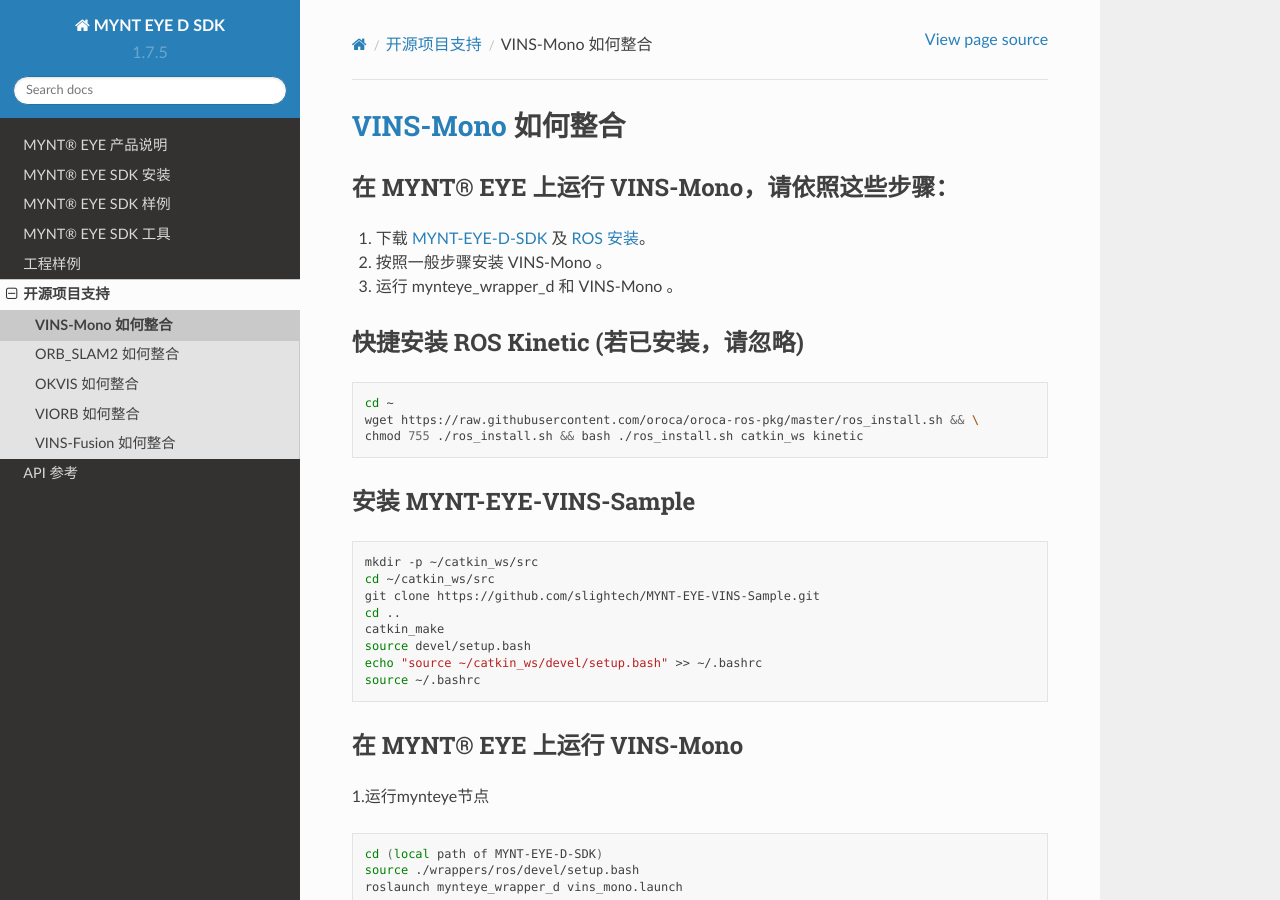
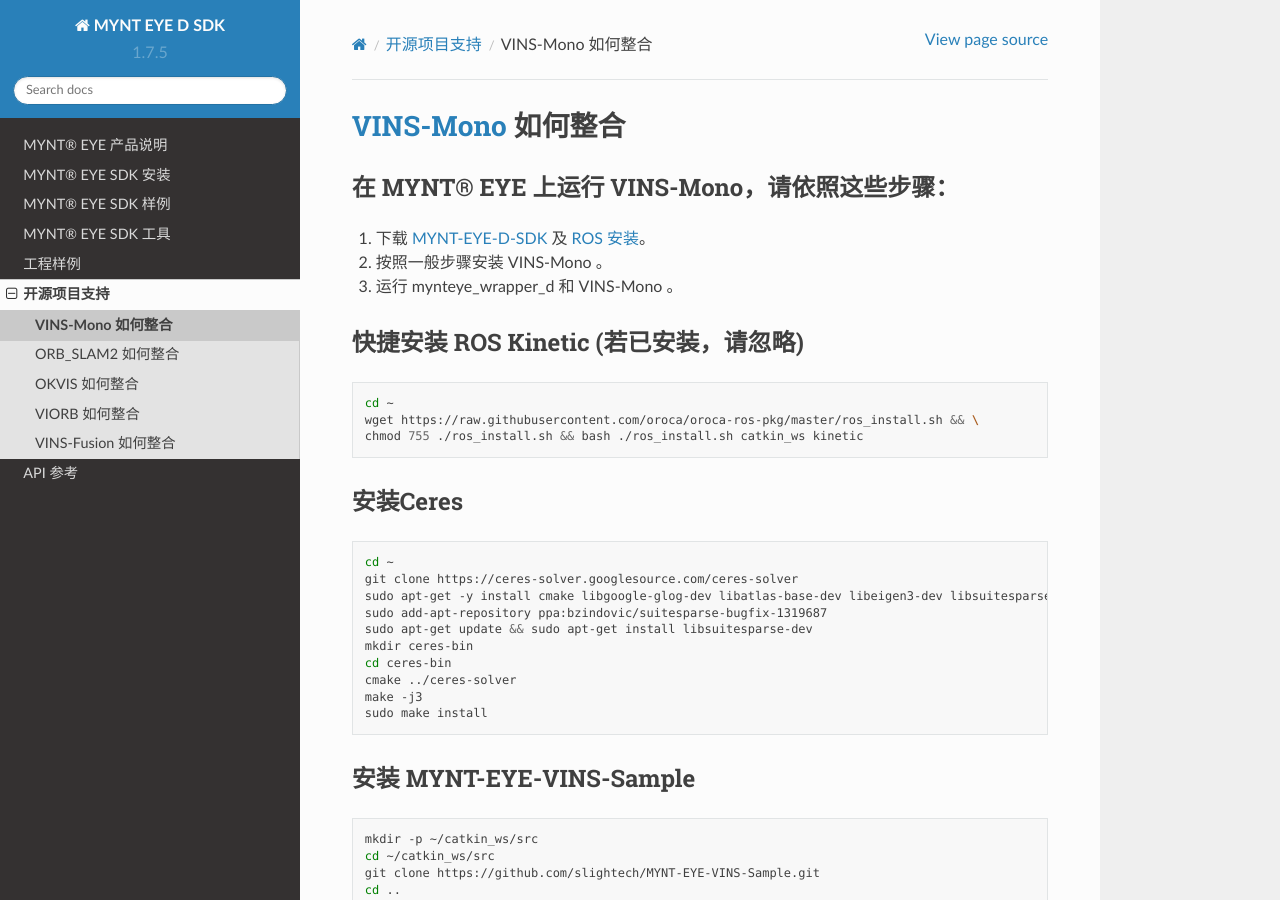
Before and after one commit to slightech/MYNT-EYE-D-SDK-Docs-zh_CN, a Sphinx documentation site: the page built from docs/slam/vins.rst, in a window 1280 px wide and 900 px high. Built offline with Sphinx 7.4.7 and the Read the Docs theme 2.0.0, drawn with Linux system fonts in a browser that asks for light colours.

Commit message:
docs(*): modify vins doc

```diff
--- a/docs/slam/vins.rst
+++ b/docs/slam/vins.rst
@@ -19,6 +19,22 @@
   cd ~
   wget https://raw.githubusercontent.com/oroca/oroca-ros-pkg/master/ros_install.sh && \
   chmod 755 ./ros_install.sh && bash ./ros_install.sh catkin_ws kinetic
+
+安装Ceres
+---------------
+
+.. code-block:: bash
+
+    cd ~
+    git clone https://ceres-solver.googlesource.com/ceres-solver
+    sudo apt-get -y install cmake libgoogle-glog-dev libatlas-base-dev libeigen3-dev libsuitesparse-dev
+    sudo add-apt-repository ppa:bzindovic/suitesparse-bugfix-1319687
+    sudo apt-get update && sudo apt-get install libsuitesparse-dev
+    mkdir ceres-bin
+    cd ceres-bin
+    cmake ../ceres-solver
+    make -j3
+    sudo make install
 
 安装 MYNT-EYE-VINS-Sample
 --------------------------
```
